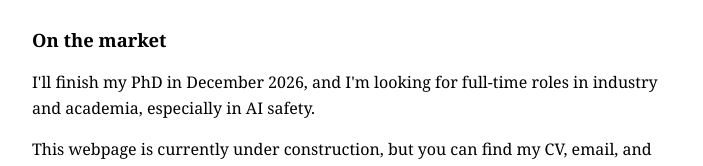
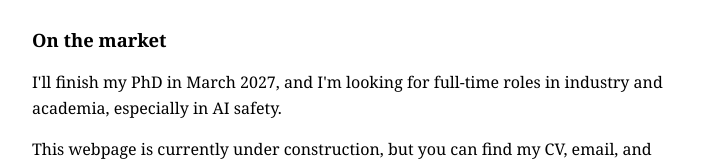
Before and after one commit to Nathanwenger/nathanwenger.github.io, a plain HTML site: page index.html in a window 1280 px wide. Shown: the part 488-654 px from the top of the page, without its empty margins (288-991 px from the left). Drawn offline with Linux system fonts and the light colour scheme.

Commit message:
Update index.html

```diff
--- a/index.html
+++ b/index.html
@@ -47,7 +47,7 @@
 
   <h2>On the market</h2>
   <p>
-    I'll finish my PhD in December 2026, and I'm looking for full-time roles in industry and academia, especially in AI safety.
+    I'll finish my PhD in March 2027, and I'm looking for full-time roles in industry and academia, especially in AI safety.
   </p>
 
   <p>
```
